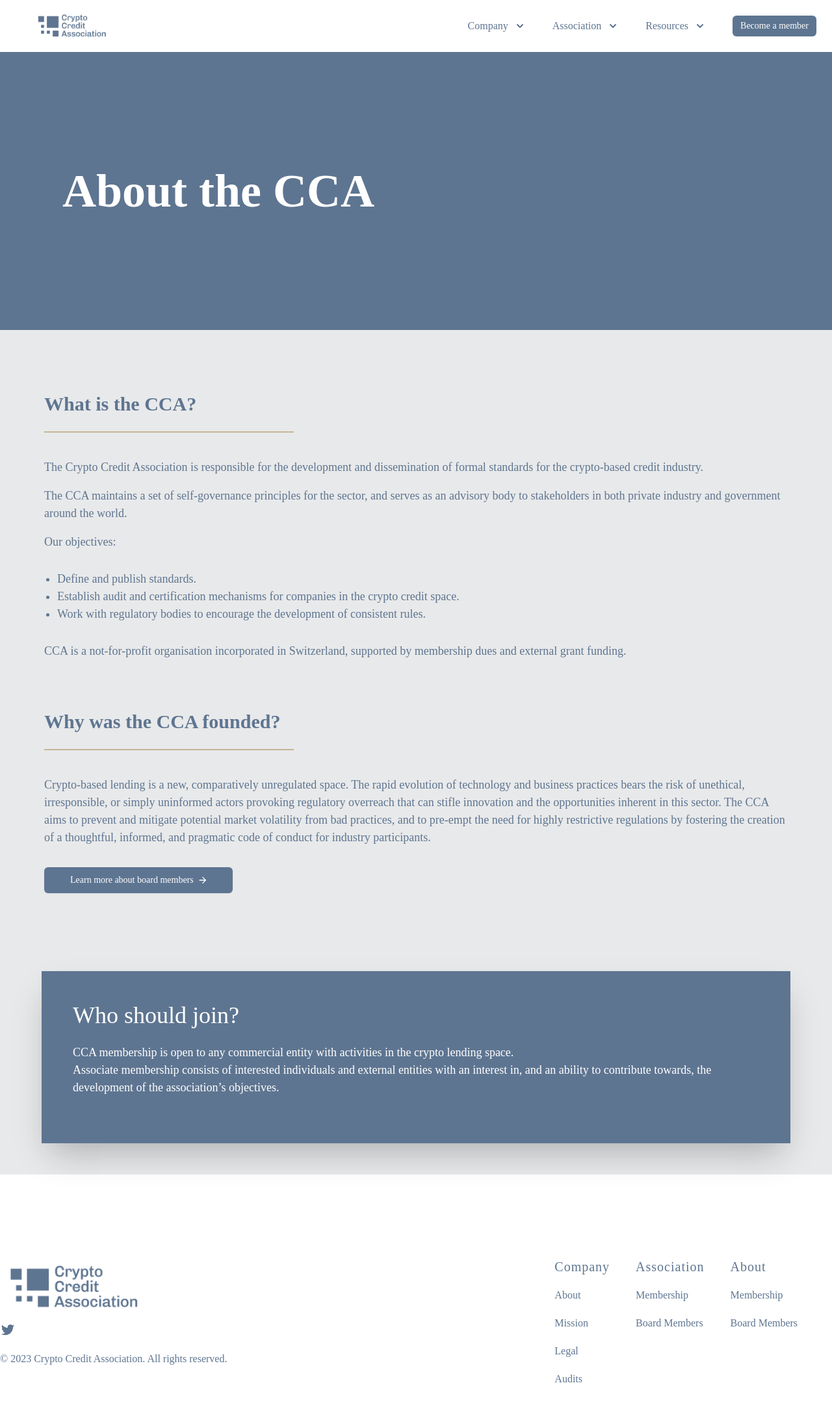
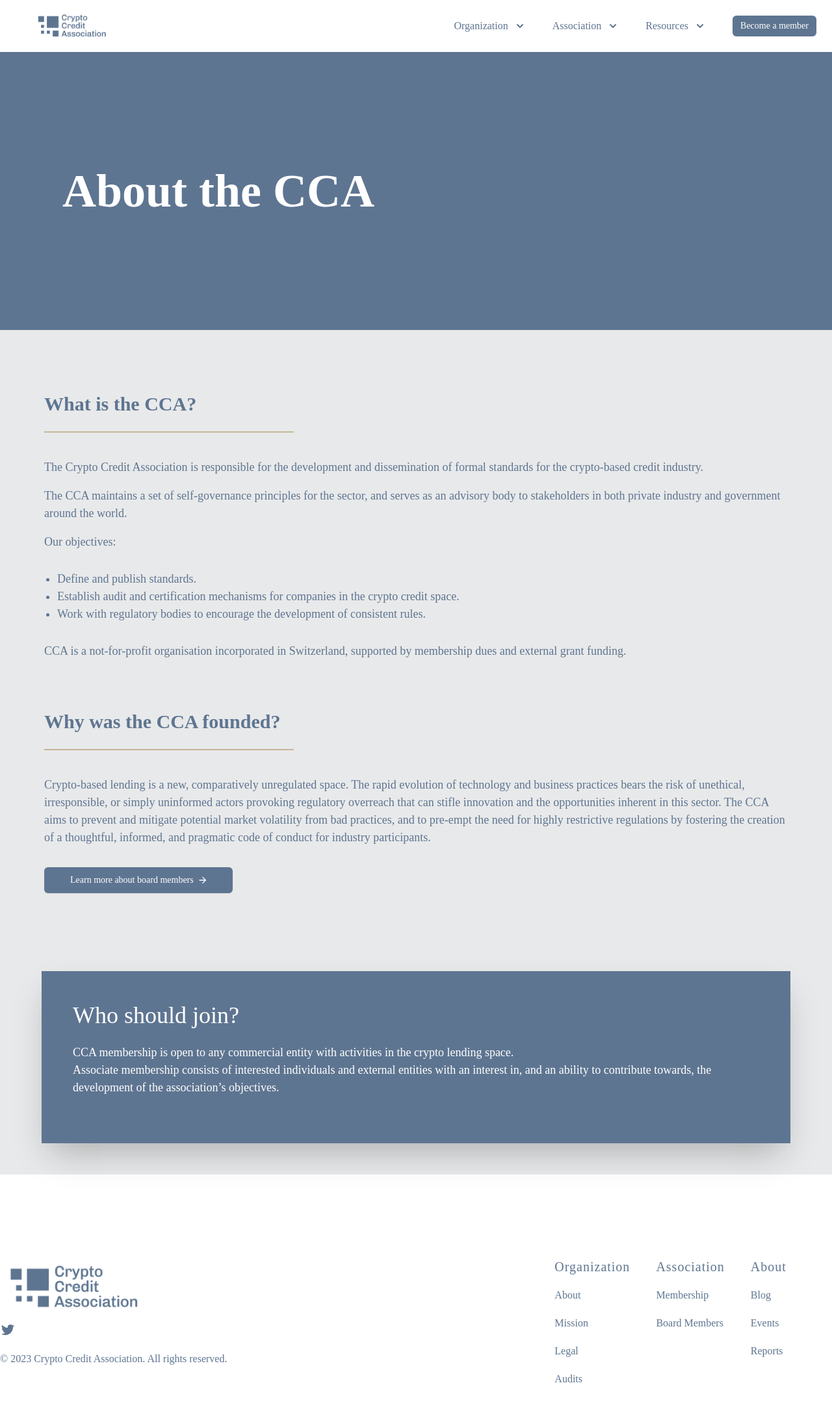
Before and after one commit to crypto-credit-association/cca-website, a Next.js app: page /about in a window 1280 px wide. Shown: the top 2166 px of the page at 65% size. Built offline with nearby package versions, Linux system fonts and the light colour scheme; a web font is replaced by a local one.

Commit message:
Nav copy update

```diff
--- a/components/layout/footer.js
+++ b/components/layout/footer.js
@@ -91,7 +91,7 @@
                     <div className="mt-12 xl:mt-0">
                         <div className="grid grid-cols-1 lg:flex lg:space-x-10">
                             <div>
-                                <h4 className="text-xl font-light text-ccaBlue tracking-wider">Company</h4>
+                                <h4 className="text-xl font-light text-ccaBlue tracking-wider">Organization</h4>
                                 <ul role="list" className="mt-4 space-y-4 pl-0">
                                     {navigation.company.map((item) => (
                                         <li className="list-none" key={item.name}>
@@ -118,7 +118,7 @@
                             <div>
                                 <h4 className="text-xl font-light text-ccaBlue tracking-wider">About</h4>
                                 <ul role="list" className="mt-4 space-y-4 pl-0">
-                                    {navigation.association.map((item) => (
+                                    {navigation.resources.map((item) => (
                                         <li className="list-none" key={item.name}>
                                             <a href={item.href} className="text-base text-ccaBlue">
                                                 {item.name}
--- a/components/layout/nav.js
+++ b/components/layout/nav.js
@@ -84,7 +84,7 @@
                                                 'workSans group text-ccaBlue rounded-md inline-flex items-center text-base'
                                             )}
                                         >
-                                            <span>Company</span>
+                                            <span>Organization</span>
                                             <ChevronDownIcon
                                                 className={classNames(
                                                     open ? 'text-ccaBlue' : 'text-ccaBlue',
@@ -252,7 +252,7 @@
                     leaveTo="opacity-0 scale-95"
                 >
                     <Popover.Panel focus className="absolute z-10 top-0 inset-x-0 p-2 transition transform origin-top-right md:hidden">
-                        <div className="rounded-lg bg-green shadow-lg ring-1 ring-black ring-opacity-5 bg-white divide-y-2 divide-gray-50">
+                        <div className="rounded-lg shadow-lg ring-1 ring-black ring-opacity-5 bg-white divide-y-2 divide-gray-50">
                             <div className="pt-5 pb-6 px-5">
                                 <div className="flex items-center justify-between">
                                     <div>
@@ -298,7 +298,7 @@
                                                 <Popover.Panel>
                                                     <div className="overflow-hidden">
                                                         <div className="relative grid gap-6 px-5 py-6 sm:gap-8 sm:p-8">
-                                                            {community.map((item) => (
+                                                            {projects.map((item) => (
                                                                 <a
                                                                     key={item.name}
                                                                     href={item.href}
@@ -325,7 +325,7 @@
                                                 'group text-credmarkpurple rounded-md inline-flex items-center text-base pt-5'
 
                                             >
-                                                <span>Company</span>
+                                                <span>Organization</span>
                                                 <ChevronDownIcon
                                                     className={classNames(
                                                         open ? 'text-credmarkpurple' : 'text-credmarkpurple',
@@ -405,16 +405,6 @@
                                     )}
                                 </Popover>
 
-                                <Link
-                                    href="/credmark-model-framework"
-                                    target="_blank"
-                                    rel="noreferrer"
-                                >
-                                    <div className='group text-credmarkpurple rounded-md inline-flex items-center text-base pt-5'>
-                                        <span>Credmark Model Framework</span>
-                                    </div>
-                                </Link>
-
                             </div>
                         </div>
                     </Popover.Panel>
--- a/pages/index.js
+++ b/pages/index.js
@@ -18,7 +18,7 @@
       <main>
         <Nav />
         <div className="bg-ccaLightBlue">
-          <div className="hidden md:flex flex-col items-center justify-center py-32 heroBg">
+          <div className="flex flex-col items-center justify-center py-32 heroBg">
             <h1 className="text-white text-center text-6xl justify-center font-bold pb-12">
               Crypto
               <br></br>
--- a/styles/globals.css
+++ b/styles/globals.css
@@ -835,3 +835,9 @@
   max-width: '1300px';
   margin: 'auto';
 }
+
+@media screen and (max-width: 800px) {
+  .heroBg {
+    background-size: auto;
+  }
+}
```
